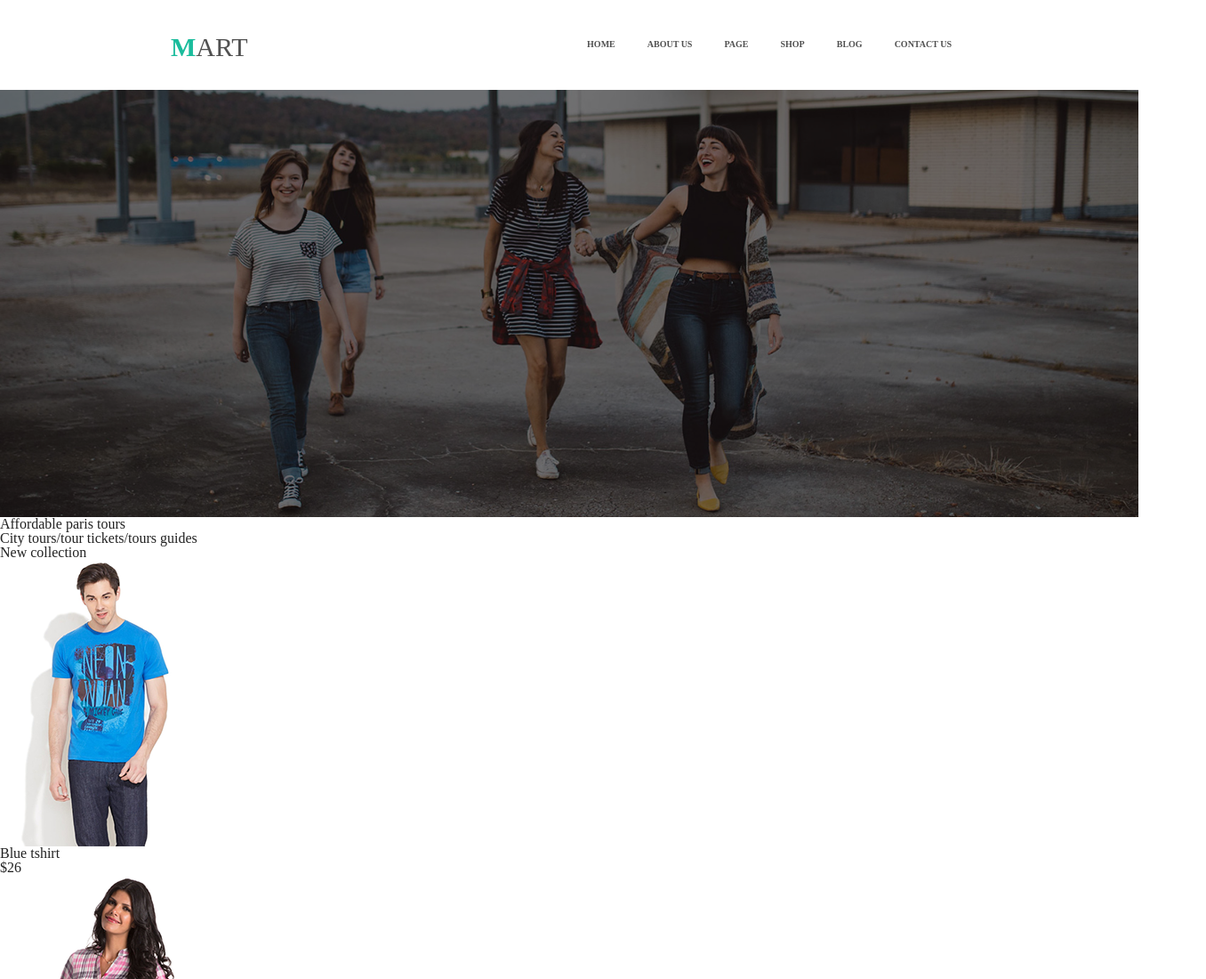
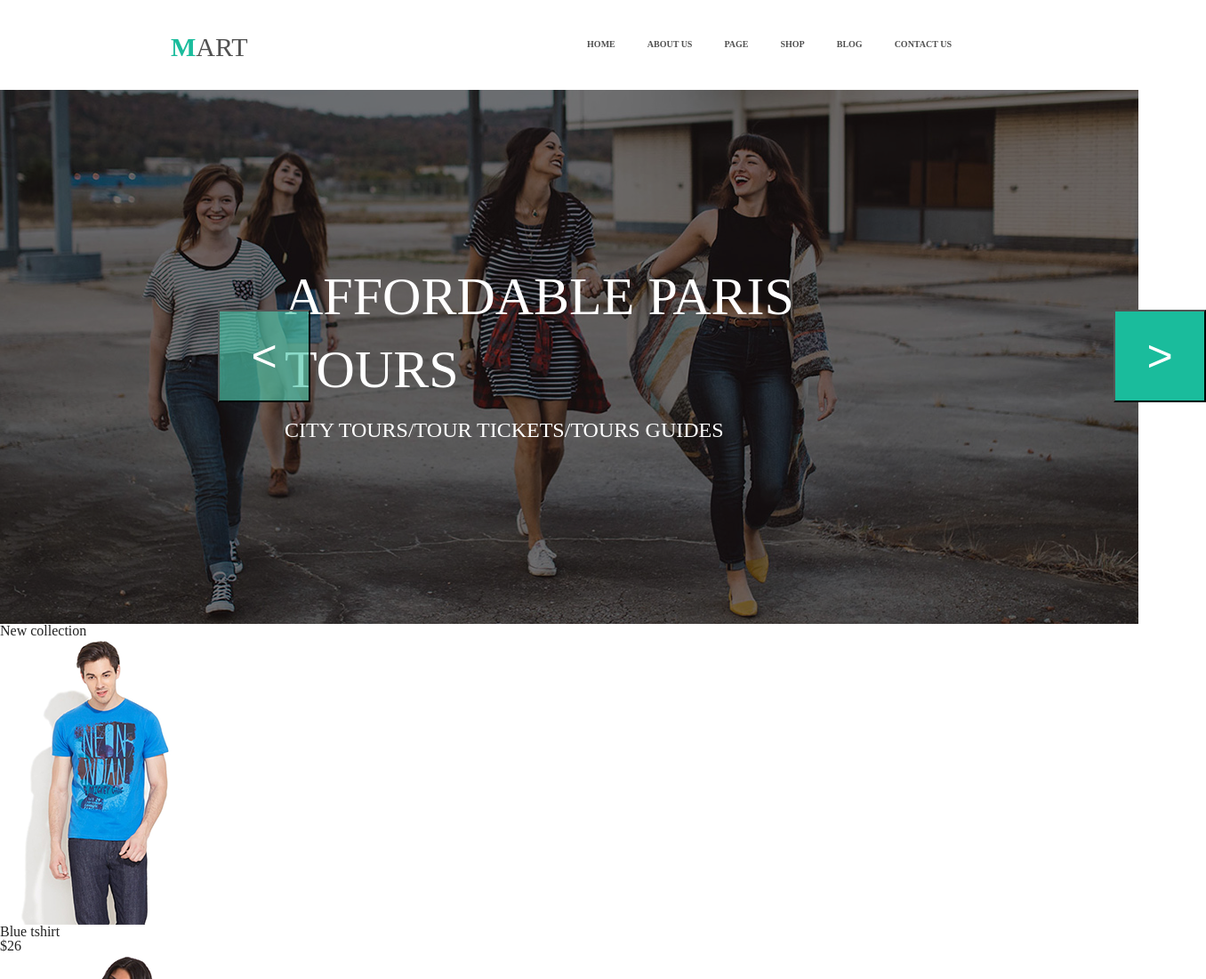
Before and after one commit to ig2108/goit-fe-course, a plain HTML site: page hw-05/index.html in a window 1280 px wide. Shown: the top 1100 px of the page at 89% size, 1356 px wide, since content can reach past the window. Drawn offline with Linux system fonts and the light colour scheme.

Commit message:
hw-05 complete slider

```diff
--- a/hw-05/css/styles.css
+++ b/hw-05/css/styles.css
@@ -78,14 +78,14 @@ Header
 }
 
 /*
-Main
+Slider
 */
 
-.slider__img {
+.slider__item {
     position: relative;
 }
 
-.slider__img::before {
+.slider__item::before {
     content: '';
     height: 100%;
     width: 100%;
@@ -96,14 +96,68 @@ Main
     z-index: 1;
 }
 
-/* .slider__content {
+.slider__img {
+    height: 600px;
+    object-fit: cover;
+    width: 100%;
+}
+
+.slider__content {
     position: absolute;
-    width: 100%;
-} */
+    top: 50%;
+    left: 50%;
+    transform: translate(-50%, -50%);
+    z-index: 2;
+}
 
-/* .slider__content::before {
-    content: '';
-    height: 50%;
-    width: 50%;
+.slider__title {
+    color: #ffffff;
+    font-size: 60px;
+    line-height: 82px;
+    /* font-weight: bold; */
+    text-transform: uppercase;
+}
+
+.slider__text {
+    color: #ffffff;
+    font-size: 24px;
+    line-height: 54px;
+    text-transform: uppercase;
+}
+
+.slider__buttons {
+    border: none;
+    outline: none;
+    cursor: pointer;
+    font-size: 50px;
+    line-height: 11px;
+
+}
+
+.button__cntrl__prev {
     position: absolute;
-} */
+    background-color: rgb(78, 198, 171, .651);
+    width: 104px;
+    height: 104px;
+    left: 245px;
+    top: 50%;
+    transform: translateY(-50%);
+    color: #ffffff;
+    z-index: 3;
+}
+
+.button__cntrl__next{
+    position: absolute;
+    background-color: rgb(26, 188, 156);
+    width: 104px;
+    height: 104px;
+    left: 1252px;
+    top: 50%;
+    transform: translateY(-50%);
+    color: #ffffff;
+    z-index: 3;
+}
+
+/*
+Main
+*/
--- a/hw-05/index.html
+++ b/hw-05/index.html
@@ -26,9 +26,9 @@
     </header>
     <main class="main container">
         <div class="slider">
-            <div class="img__wrapper slider__img">
-                <img src="./img/img_slider.jpg" alt="slider">
-            </div>
+            <ul class="slides">
+                <li class="slider__item">
+                    <img class="slider__img" src="./img/img_slider.jpg" alt="slider">
                     <div class="slider__content">
                         <h4 class="slider__title">
                             Affordable paris tours
@@ -36,6 +36,12 @@
                         <p class="slider__text">
                             City tours/tour tickets/tours guides
                         </p>
+                    </div>
+                </li>
+            </ul>
+            <div class="slider__buttons">
+                <button class="button__cntrl__prev">&#60</button>
+                <button class="button__cntrl__next">&#62</button>
             </div>
         </div>
         <section class="subsection">
```
Lines whose indentation alone changed are shown as unchanged.
